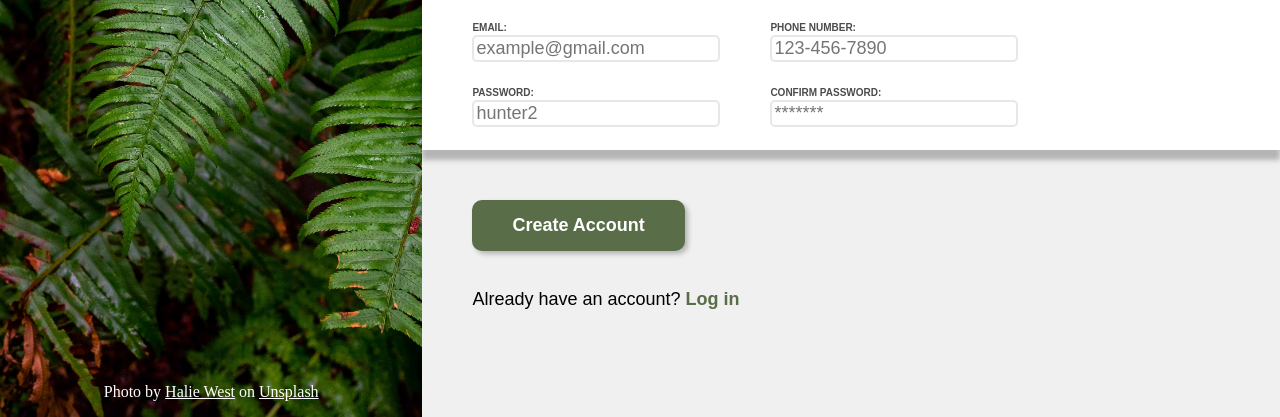
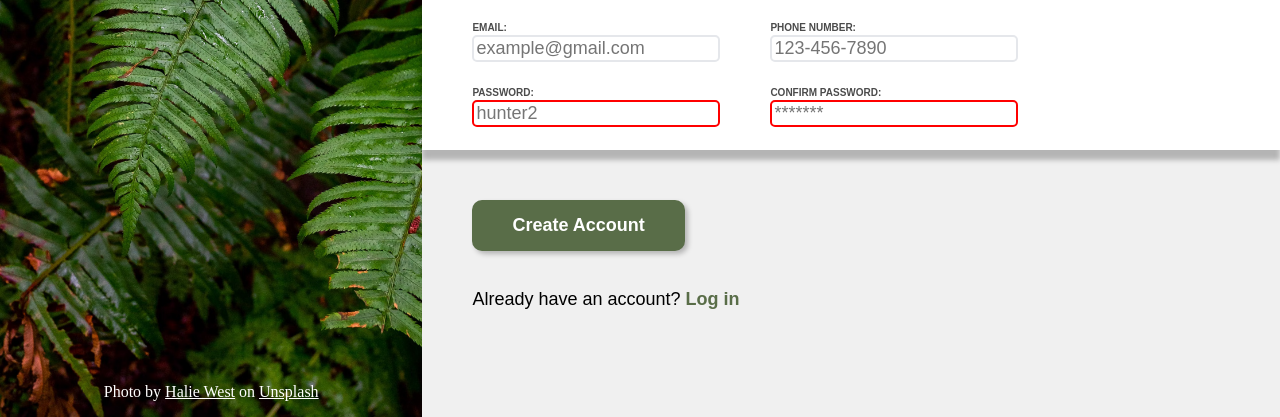
Before and after one commit to bradgerb/odin-sign-up-form, a plain HTML site: page index.html in a window 1280 px wide. Shown: the part 383-800 px from the top of the page. Drawn offline with Linux system fonts and the light colour scheme.

Commit message:
Add invalid form border color

```diff
--- a/style.css
+++ b/style.css
@@ -138,7 +138,7 @@ input{
 }
 
 input:invalid{
-    outline-color: red;
+    border-color: red;
 }
 
 input:focus{
```
